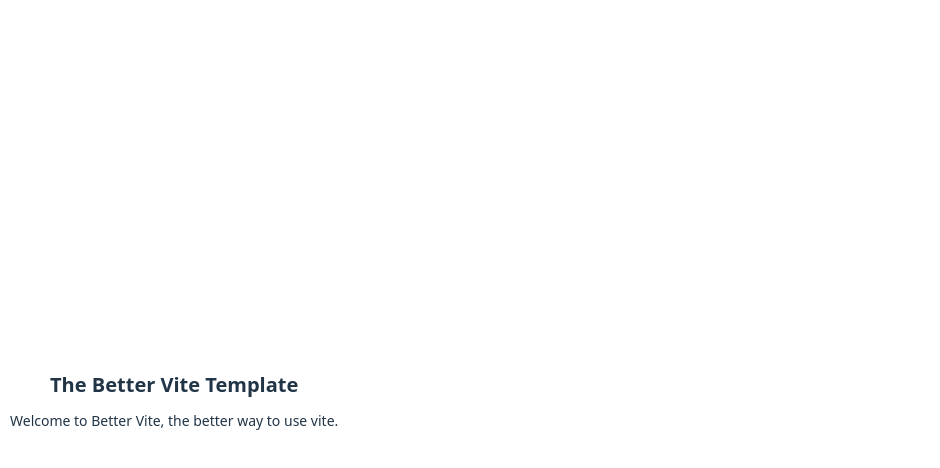
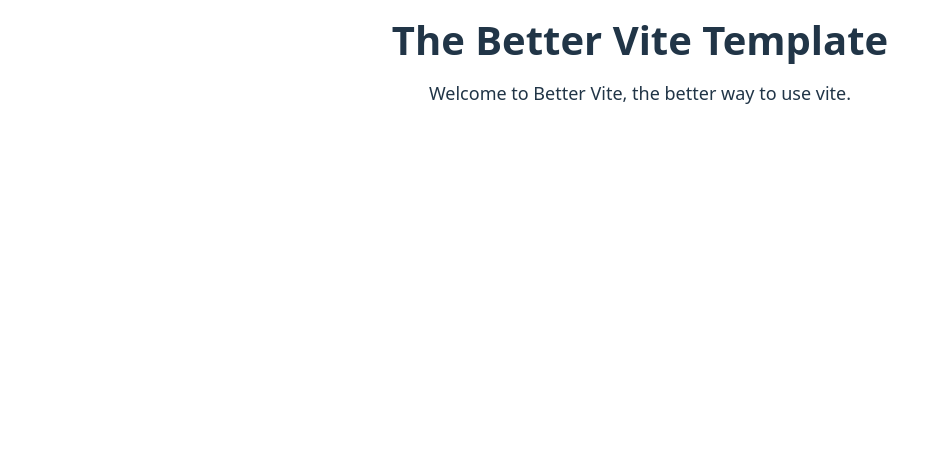
Before and after one commit to PinheiroReis/better-vite-material, a React (Vite) app: page / in a window 1280 px wide. Shown: the top 468 px of the page, without its empty margins (0-940 px from the left). Built offline with nearby package versions, Linux system fonts and the light colour scheme.

Commit message:
welcome and title and: fix margin and centralization

```diff
--- a/src/components/Text/Title/index.module.css
+++ b/src/components/Text/Title/index.module.css
@@ -1,6 +1,8 @@
 h1 {
-	font-size: 20px;
+	font-size: 40px;
 	font-weight: 700;
-	margin: 10px;
+	margin-top: 10px;
+	margin-bottom: 10px;
 	text-align: center;
+	width: 100%;
 }
--- a/src/components/Text/Welcome/index.module.css
+++ b/src/components/Text/Welcome/index.module.css
@@ -1,5 +1,8 @@
 p {
-	font-size: 14px;
-	margin: 10px;
-	text-align: justify;
+	font-size: 18px;
+	margin-top: 10px;
+	margin-bottom: 10px;
+	width: 100%;
+	text-align: center;
+	position: relative;
 }
--- a/src/index.css
+++ b/src/index.css
@@ -4,6 +4,7 @@
 	font-family: system-ui, Avenir, Helvetica, Arial, sans-serif;
 	line-height: 1.5;
 	font-weight: 400;
+	width: 100%;
 
 	color-scheme: light dark;
 	color: rgba(255, 255, 255, 0.87);
@@ -24,9 +25,7 @@
 
 body {
 	margin: 0;
-	display: flex;
-	place-items: center;
-	min-width: 320px;
+	min-width: 400px;
 	min-height: 100vh;
 }
 
```
